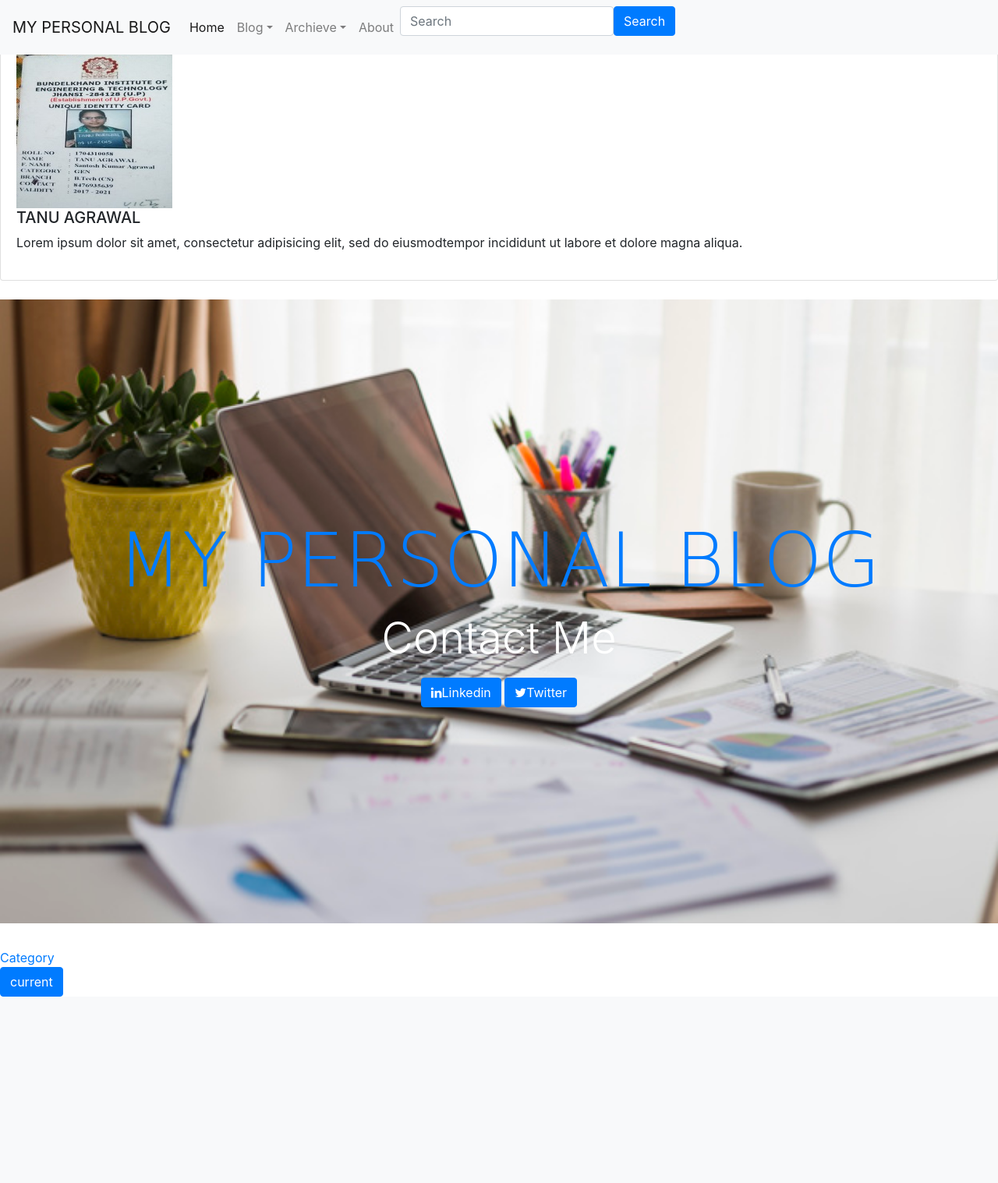
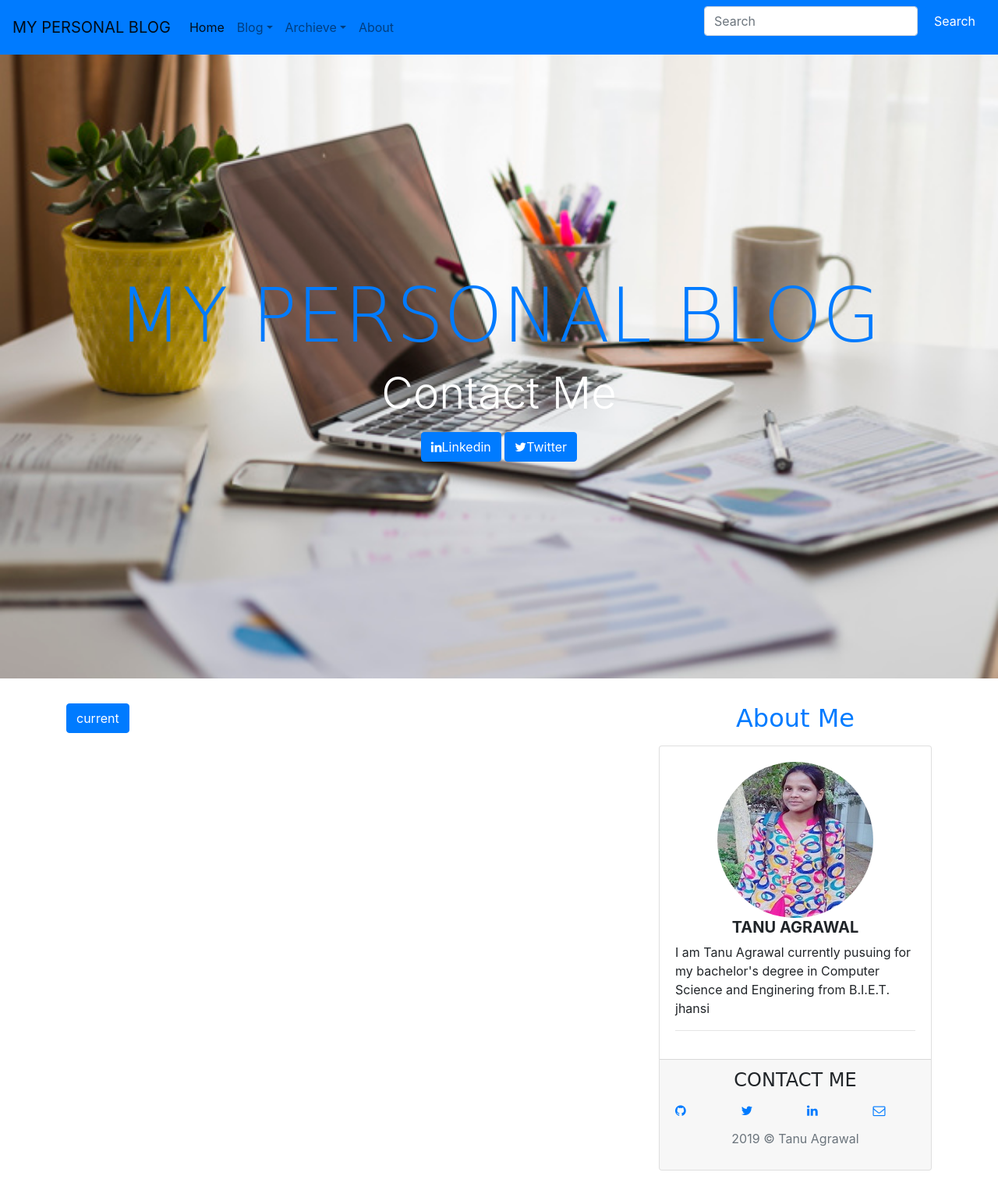
Before and after one commit to TanuAgrawal123/BlogApp, a Django app: template blog/templates/blog/post_list.html in a window 1280 px wide. Shown: the whole page at 78% size. Before the commit the page ends 1278 px from the top, so only its background shows below. Run offline with Django 3.2, Linux system fonts and the light colour scheme; the template is opened without the code that fills it, so the values that code supplies are empty; some libraries are stand-ins or nearby versions.

Commit message:
styling using bootstrap

```diff
--- a/blog/templates/blog/base.html
+++ b/blog/templates/blog/base.html
@@ -8,18 +8,23 @@
     <meta name="viewport" content="width=device-width, initial-scale=1, shrink-to-fit=no">
 
     <link rel="stylesheet" href="https://maxcdn.bootstrapcdn.com/bootstrap/4.0.0/css/bootstrap.min.css" integrity="sha384-Gn5384xqQ1aoWXA+058RXPxPg6fy4IWvTNh0E263XmFcJlSAwiGgFAW/dAiS6JXm" crossorigin="anonymous">
+
     <link rel="stylesheet" href="https://maxcdn.bootstrapcdn.com/font-awesome/4.7.0/css/font-awesome.min.css">
 
     <link rel="stylesheet" type="text/css" href="https://stackpath.bootstrapcdn.com/font-awesome/4.7.0/css/font-awesome.min.css">
         <link rel="stylesheet" href="{% static 'css/blog.css' %}">
+         <style>
+
+</style>
     </head>
     <body>
-        <nav class="navbar navbar-expand-md bg-light navbar-light fixed-top">
+
+        <nav class="navbar navbar-expand-md bg-primary navbar-light text-white">
             <a href="#0" class="navbar-brand">MY  PERSONAL BLOG</a>
             <button type="button" class="navbar-toggler" data-toggle="collapse" data-target="#navbarCollapse" aria-controls="navbarCollapse" aria-expanded="false" aria-label="Toggle navigation">
             <span class="navbar-toggler-icon"></span></button>
             <div class="collapse navbar-collapse" id="navbarCollapse">
-            <ul class="navbar-nav">
+            <ul class="navbar-nav mr-auto">
             <li class="nav-item active">
             <a href="{% url 'post_list' %}" class="nav-link">Home</a></li>
             <li class="nav-item dropdown dropdown-sm">
@@ -63,37 +68,28 @@
             <li class="nav-item">
                 <a href="#0" class="nav-link">About</a>
             </li></ul>
-            <form class="form-inline">
-                <input type="text" name="search" class="form-control" placeholder="Search" araia-label="search">
-                <button type=sumbit class=" btn btn-primary">Search</button>
+            <form class="form-inline mt-2 mt-md-0">
+                <input type="text" name="search" class="form-control mr-sm-2" placeholder="Search" araia-label="search">
+                <button type=sumbit class=" btn btn-primary my-2 my-sm-0">Search</button>
             </form>
         </div>
-
+        {% if user.is_authenticated %}
+            <a href="{% url 'post_new' %}" class="top-menu"><i class="fa fa-plus"></i></span></a>
+            {% endif %}
 
 
 
 
 
         </nav>
-        <aside>
-            <h2>About Me</h2>
-            <div class="card">
-                <div class="card-body">
-                    <img src="{% static 'images/me.jpg' %}" class="img-float">
-                   <h5>TANU AGRAWAL</h5>
-                   <p>Lorem ipsum dolor sit amet, consectetur adipisicing elit, sed do eiusmodtempor incididunt ut labore et dolore magna aliqua.</p>
 
 
-                </div>
-            </div>
-        </aside>
+
 
 
             {% block content %}
             {% endblock %}
-        </div>
-    </div>
-</div>
+
 <script src="https://code.jquery.com/jquery-3.2.1.slim.min.js" integrity="sha384-KJ3o2DKtIkvYIK3UENzmM7KCkRr/rE9/Qpg6aAZGJwFDMVNA/GpGFF93hXpG5KkN" crossorigin="anonymous"></script>
     <script src="https://cdnjs.cloudflare.com/ajax/libs/popper.js/1.12.9/umd/popper.min.js" integrity="sha384-ApNbgh9B+Y1QKtv3Rn7W3mgPxhU9K/ScQsAP7hUibX39j7fakFPskvXusvfa0b4Q" crossorigin="anonymous"></script>
     <script src="https://maxcdn.bootstrapcdn.com/bootstrap/4.0.0/js/bootstrap.min.js" integrity="sha384-JZR6Spejh4U02d8jOt6vLEHfe/JQGiRRSQQxSfFWpi1MquVdAyjUar5+76PVCmYl" crossorigin="anonymous"></script>
--- a/blog/templates/blog/post_list.html
+++ b/blog/templates/blog/post_list.html
@@ -1,4 +1,5 @@
 {% extends 'blog/base.html' %}
+{% load static %}
 
 {% block content %}
 <style>
@@ -10,22 +11,22 @@
         min-height: 100vh;
     }
 </style>
-<br>
+
 <section id="section-top" class="jumbotron jumbotron-fluid text-white d-flex justify-content-center align-items-center">
                 <div class="container text-center">
                     <h1 class="display-1 text-primary text-uppercase">My Personal blog</h1>
                     <p class="display-4 d-none d-sm-block">Contact Me</p>
 
-                    <a href="#" class="btn btn-large btn-primary"><i class="fa fa-linkedin" aria-hidden="true"></i>Linkedin</a>
-                    <a href="#" class="btn btn-large btn-primary"><i class="fa fa-twitter" aria-hidden="true"></i>Twitter</a>
+                    <a href=https://in.linkedin.com/in/tanu-agrawal-619515172" class="btn btn-large btn-primary"><i class="fa fa-linkedin" aria-hidden="true"></i>Linkedin</a>
+                    <a href="https://twitter.com/TanuAgr48102256" class="btn btn-large btn-primary"><i class="fa fa-twitter" aria-hidden="true"></i>Twitter</a>
                 </div>
             </section>
 
-<article>
-    <header>
-        <a href="#0" class="batch batch-primary">Category</a>
-    </header>
-    </article>
+            <div class="container">
+
+<div class="row">
+    <div class="col-12 col-lg-8">
+
 
 
             {% for post in posts %}
@@ -33,7 +34,7 @@
             ">
 
 
-                <div class="post">
+
                     <div card="card-body">
 
                     <h2><a  class="card-title" href="{% url 'post_detail' pk=post.pk %}">{{ post.title }}</a></h2>
@@ -42,10 +43,8 @@
 
                 <br>
 
-                     <div class="date">
+
                   <p class="card-subtitle">published: {{ post.published_date }}</p>
-                    </div>
-                </div>
 
             </div>
         </div>
@@ -72,5 +71,50 @@
     </span>
 
     </div>
+</div>
+ <div class="col-12 col-lg-4">
+        <aside>
+            <h2 class="mb-3 text-center text-primary">About Me</h2>
+            <div class="card mb-3">
+                <div class="card-body">
+                    <div class="text-center">
+                    <img src="{% static 'images/me.jpg' %}" class="img-float rounded-circle">
+                </div>
+                   <h5 class="text-center"><strong>TANU AGRAWAL</strong></h5>
+                   <p> I am Tanu Agrawal currently pusuing for my bachelor's degree in Computer Science and Enginering from B.I.E.T. jhansi</p>
+                   <hr>
+               </div>
+               <div class="card-footer">
+                <section class="contact">
+      <h4 class="text-center">CONTACT ME</h4>
+      <div class="row my-3">
+        <div class="col-12 col-lg-3">
+
+
+
+           <a href="http://github.com/TanuAgrawal123"><i class="fa fa-github"></i></a></div>
+
+         <div class="col-12 col-lg-3"><a href="https://twitter.com/TanuAgr48102256"><i class="fa fa-twitter" aria-hidden="true"></i></a></div>
+
+
+          <div class="col-12 col-lg-3"><a href="https://in.linkedin.com/in/tanu-agrawal-619515172"><i class="fa fa-linkedin"></i></a></div>
+
+
+          <div class="col-12 col-lg-3"><a href="mailto:tanuagrawal1304@gmail.com"><i class="fa fa-envelope-o"></i></div></a>
+
+      </section>
+      <div class="copyright">
+      <p class="text-center text-secondary">2019 &copy; Tanu Agrawal</p>
+    </div>
+
+
+                </div>
+            </div>
+        </aside>
+    </div>
+    </div>
+
+</div>
+</div>
 
   {% endblock %}
```
Also changed, not shown: blog/templates/blog/post_detail.html (+73 -21 lines), blog/static/images/me.jpg.
